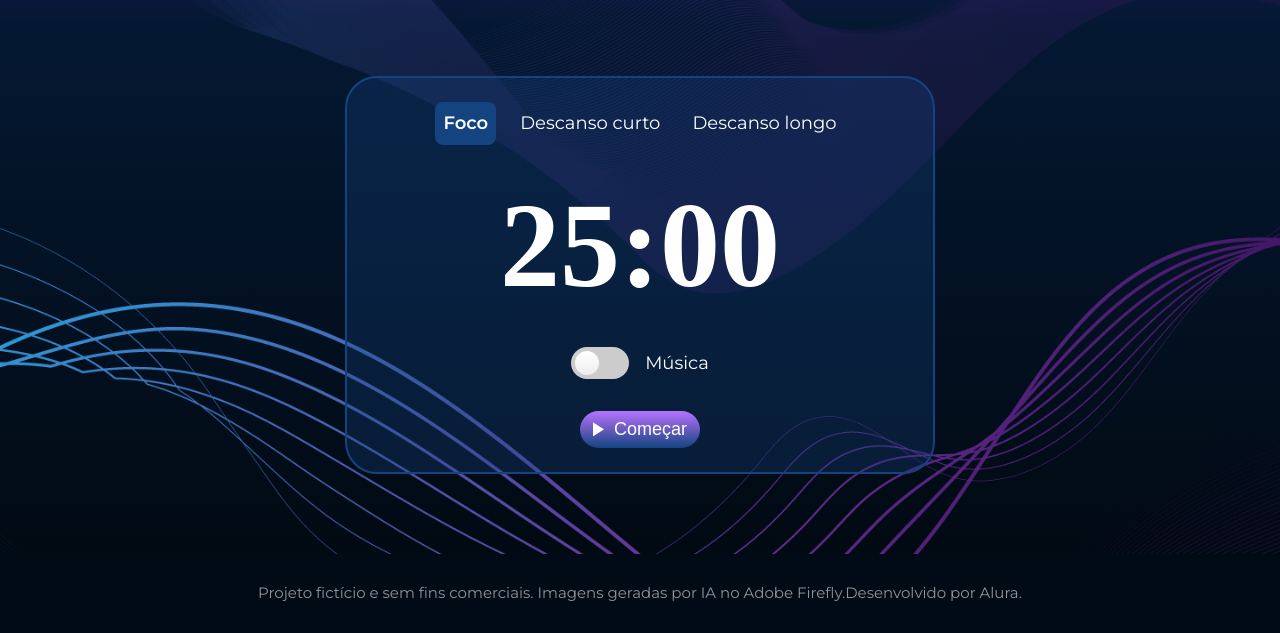
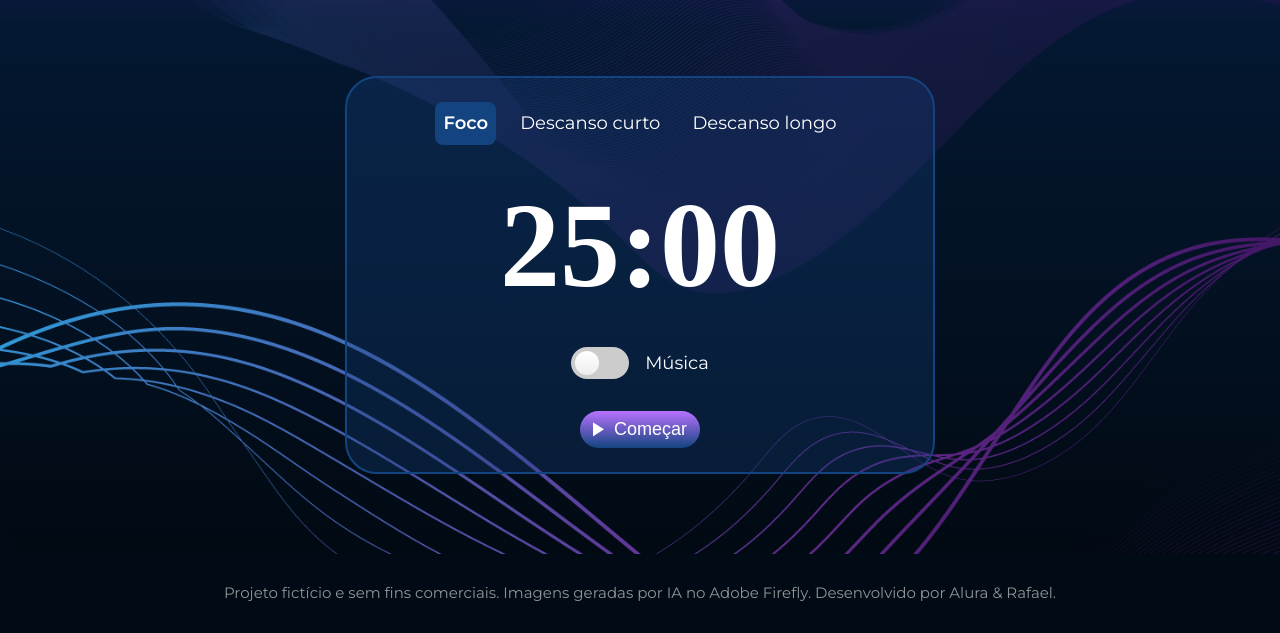
Before and after one commit to rafaelpesmeraldo/fokus, a plain HTML site: page index.html in a window 1280 px wide. Shown: the part 548-1181 px from the top of the page. Drawn offline with nearby package versions, Linux system fonts and the light colour scheme; a web font is replaced by a local one.

Commit message:
Update index.html

```diff
--- a/index.html
+++ b/index.html
@@ -72,7 +72,7 @@
 
         <footer class="app__footer">
             <p class="app__footer-text">
-                Projeto fictício e sem fins comerciais. Imagens geradas por IA no Adobe Firefly.Desenvolvido por Alura.
+                Projeto fictício e sem fins comerciais. Imagens geradas por IA no Adobe Firefly. Desenvolvido por Alura & Rafael.
             </p>
         </footer>
     </main>
```
